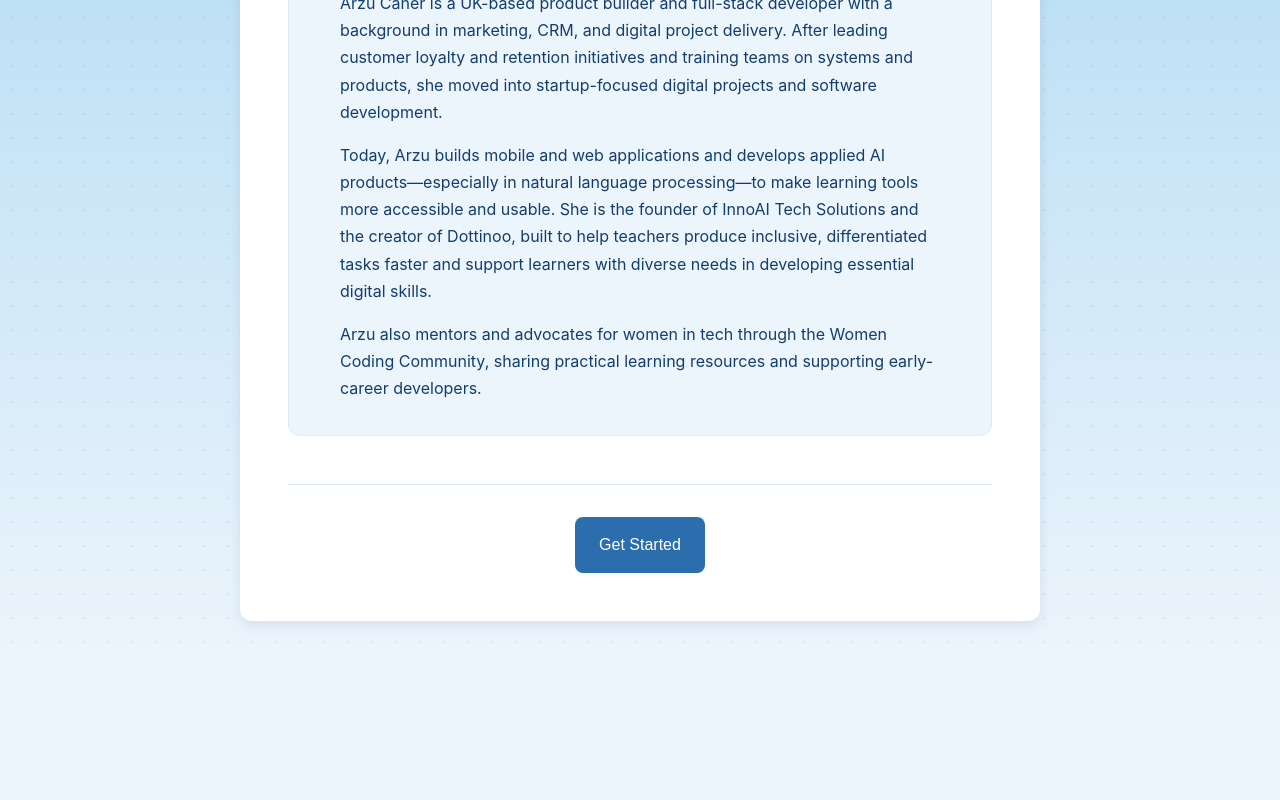
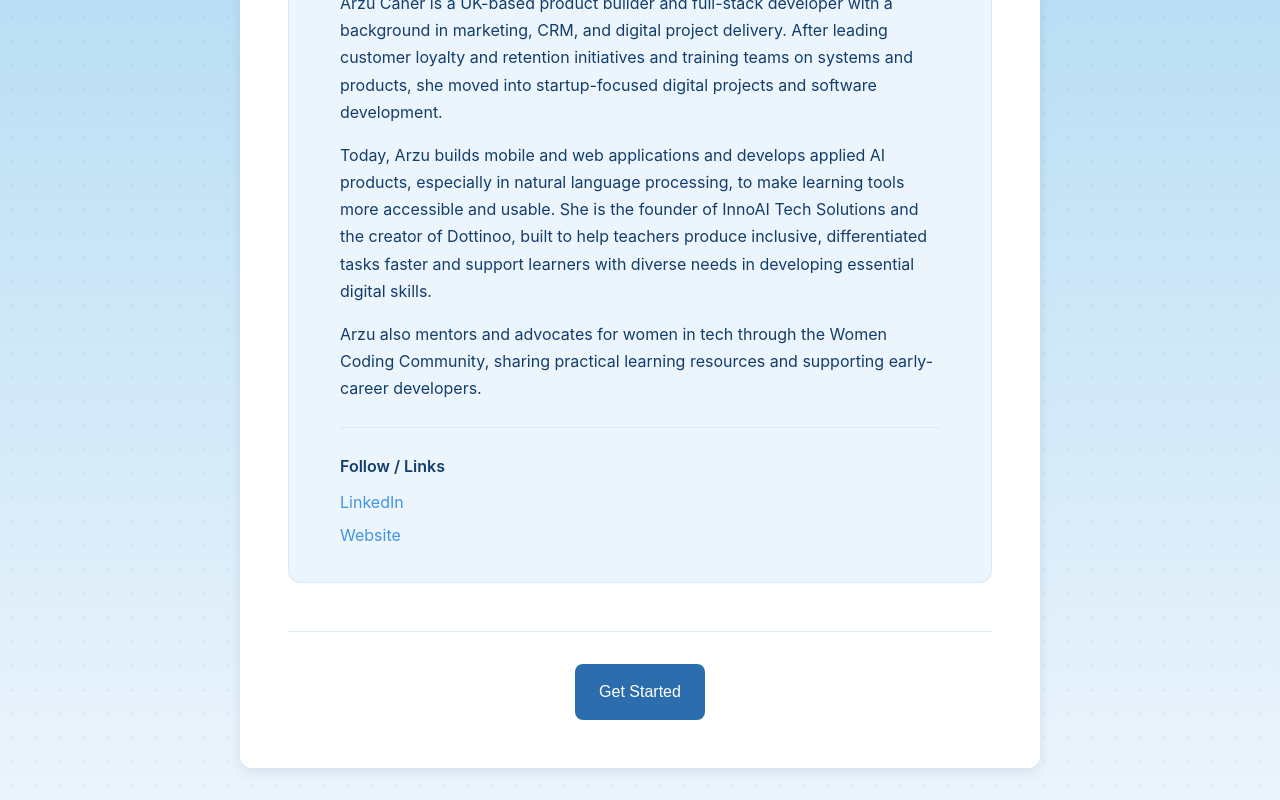
Before and after one commit to innoaitechsolution/Dottinoo, a Next.js app: page /about in a window 1280 px wide. Shown: the part 687-1487 px from the top of the page. Before the commit the page ends 1340 px from the top, so only its background shows below. Built offline with nearby package versions, Linux system fonts and the light colour scheme; no server answers.

Commit message:
chore(about): refine bio text and add LinkedIn/website links.

```diff
--- a/src/app/(public)/about/page.module.css
+++ b/src/app/(public)/about/page.module.css
@@ -112,6 +112,39 @@
   margin-bottom: 0;
 }
 
+.followLinks {
+  margin-top: var(--spacing-lg);
+  padding-top: var(--spacing-lg);
+  border-top: 1px solid var(--color-bg-blue-100);
+}
+
+.followLinksTitle {
+  font-size: var(--font-size-base);
+  font-weight: var(--font-weight-semibold);
+  color: var(--color-deep-navy);
+  margin: 0 0 var(--spacing-sm) 0;
+  text-align: left;
+}
+
+.followLinksList {
+  display: flex;
+  flex-direction: column;
+  gap: var(--spacing-xs);
+  align-items: flex-start;
+}
+
+.followLink {
+  color: var(--color-primary-blue);
+  text-decoration: none;
+  font-size: var(--font-size-base);
+  transition: color 0.2s ease;
+}
+
+.followLink:hover {
+  color: var(--color-deep-navy);
+  text-decoration: underline;
+}
+
 .actions {
   margin-top: var(--spacing-xxl);
   text-align: center;
--- a/src/app/(public)/about/page.tsx
+++ b/src/app/(public)/about/page.tsx
@@ -48,11 +48,32 @@
                   Arzu Caner is a UK-based product builder and full-stack developer with a background in marketing, CRM, and digital project delivery. After leading customer loyalty and retention initiatives and training teams on systems and products, she moved into startup-focused digital projects and software development.
                 </p>
                 <p className={styles.founderBio}>
-                  Today, Arzu builds mobile and web applications and develops applied AI products—especially in natural language processing—to make learning tools more accessible and usable. She is the founder of InnoAI Tech Solutions and the creator of Dottinoo, built to help teachers produce inclusive, differentiated tasks faster and support learners with diverse needs in developing essential digital skills.
+                  Today, Arzu builds mobile and web applications and develops applied AI products, especially in natural language processing, to make learning tools more accessible and usable. She is the founder of InnoAI Tech Solutions and the creator of Dottinoo, built to help teachers produce inclusive, differentiated tasks faster and support learners with diverse needs in developing essential digital skills.
                 </p>
                 <p className={styles.founderBio}>
                   Arzu also mentors and advocates for women in tech through the Women Coding Community, sharing practical learning resources and supporting early-career developers.
                 </p>
+                <div className={styles.followLinks}>
+                  <h3 className={styles.followLinksTitle}>Follow / Links</h3>
+                  <div className={styles.followLinksList}>
+                    <a
+                      href="https://www.linkedin.com/in/arzucaner/"
+                      target="_blank"
+                      rel="noreferrer"
+                      className={styles.followLink}
+                    >
+                      LinkedIn
+                    </a>
+                    <a
+                      href="https://arzucaner.github.io/codearz/"
+                      target="_blank"
+                      rel="noreferrer"
+                      className={styles.followLink}
+                    >
+                      Website
+                    </a>
+                  </div>
+                </div>
               </div>
             </div>
           </section>
```
